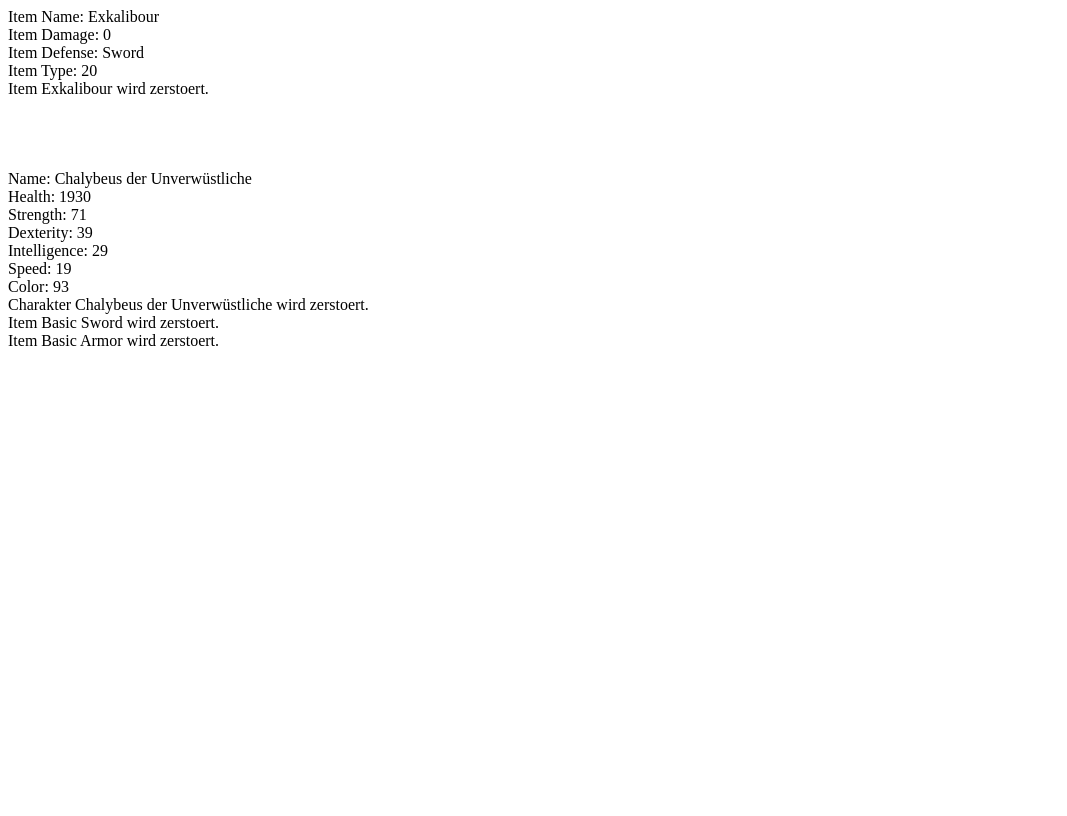
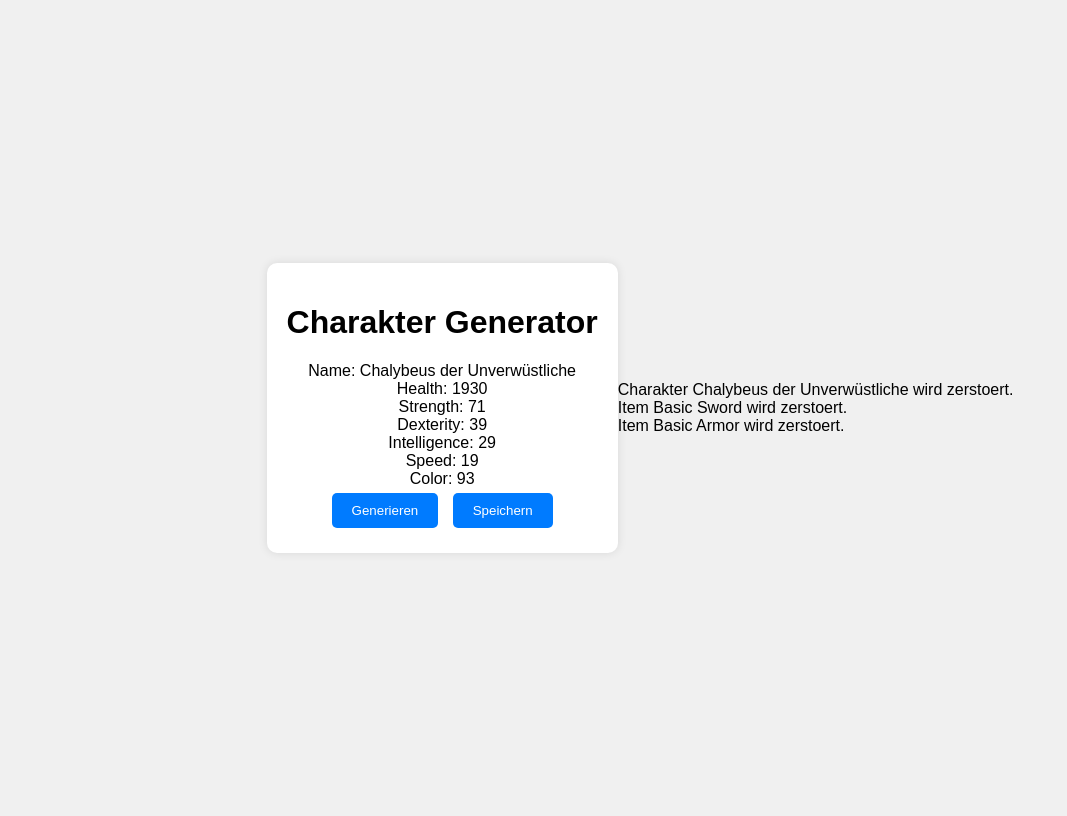
Before and after one commit to ByJuix/spiel, a PHP site: page / in a window 1280 px wide. Shown: the whole page, without its empty margins (0-1067 px from the left). Before the commit the page ends 346 px from the top, so only its background shows below. Run offline with PHP 8.4, Linux system fonts and the light colour scheme.

Commit message:
datei splitten

```diff
--- /dev/null
+++ b/core/classes.php
@@ -0,0 +1,161 @@
+<?php
+namespace FantasyRacism\Core;
+
+class Charakter {
+    // Attribute
+    private $name;
+    private $health;
+    private $strength;
+    private $dexterity;
+    private $intelligence;
+    private $color;
+    private $speed;
+    private $possibleNames = ["Cyanis der Schimmernde", "Kuphero der Glühende", "Rubinia Flammenklinge", "Azubios der Garagenfeger", "Ambera Goldhand", "Vermilios Stahlseele", "Bronzora die Mächtige", "Zinnox der Verschlagene", "Smargant der Weise", "Alabastea der Erhabene", "Saphiriel Sturmbrecher", "Ochros Kupferflamme", "Chalybeus der Unverwüstliche", "Verdantus Blattläufer", "Aurenix der Glanzvolle", "Carminelle Schattenruferin", "Cobalta Nachtseele", "Malach der Grüne Hüter", "Zirkon Flammensucher", "Titanora die Ewige", "Feldmannius der Göttliche"];
+    private $EquippedWeapon;
+    private $EquippedArmor;
+
+    // Konstruktor
+    public function __construct($name, $health, $strength, $dexterity, $intelligence, $speed) {
+        $this->name = $name ?? $this->possibleNames[array_rand($this->possibleNames)];
+        $this->name == "Feldmannius der Göttliche" ? $this->color = rand(100, 500) : $this->color = rand(1, 100);
+
+        $this->health = $health * ((100 + $this->color) * 0.01);
+        $this->strength = round($strength * ((100 + $this->color) * 0.01), 0);
+        $this->dexterity = round($dexterity * ((100 + $this->color) * 0.01), 0);
+        $this->intelligence = round($intelligence * ((100 + $this->color) * 0.01), 0);
+        $this->speed = round($speed * ((100+ $this->color)/100), 0);
+        $this->EquippedArmor = new item("Basic Armor", "Armor", 0, 10, );
+        $this->EquippedWeapon = new item("Basic Sword", "Sword", 10, 0);
+    }
+
+    // Destruktor
+    public function __destruct() {
+        echo "Charakter {$this->name} wird zerstoert.<br>";
+    }
+
+    // Getter-Methoden
+    public function getName() {
+        return $this->name;
+    }
+
+    public function getHealth() {
+        return $this->health;
+    }
+
+    public function getStrength() {
+        return $this->strength;
+    }
+
+    public function getDexterity() {
+        return $this->dexterity;
+    }
+    public function getIntelligence() {
+        return $this->intelligence;
+    }
+    public function getColor() {
+        return $this->color;
+    }
+    public function getSpeed() {
+        return $this->speed;
+    }
+    public function getEquippedWeapon() {
+        return $this->EquippedWeapon;
+    }
+    public function getEquippedArmor() {
+        return $this->EquippedArmor;
+    }
+    // Setter-Methoden
+    public function setName($name) {
+        $this->name = $name;
+    }
+    public function setHealth($health) {
+        $this->health = $health;
+    }
+    public function setStrength($strength) {
+        $this->strength = $strength;
+    }
+    public function setDexterity($dexterity) {
+        $this->dexterity = $dexterity;
+    }
+    public function setIntelligence($intelligence) {
+        $this->intelligence = $intelligence;
+    }
+
+    public function setColor($color) {
+        $this->color = $color;
+    }
+
+    public function setSpeed($speed) {
+        $this->speed = $speed;
+    }
+
+    public function setEquippedArmor($item){
+        $this->EquippedArmor =  $item;
+    }
+    public function setEquippedWeapon($item){
+        $this->EquippedWeapon =  $item;
+    }
+
+    private function Attack ($Enemy){
+        $Enemy->Defend($this->dexterity, $this->getStrength());
+    }
+
+    private function Defend($EnemyDex, $Damage) {
+        $DamageTaken = $EnemyDex / $this->dexterity * $Damage;
+        $this->setHealth($this->getHealth() - $DamageTaken);
+    }
+
+    private function Fight ($Enemy) {
+
+    }
+}
+
+class Item {
+
+    private $item_name;
+    private $item_damage;
+    private$item_defense;
+    private $item_type;
+
+
+    // Getter-Methoden
+    public function getItem_name() {
+        return $this->item_name;
+    }
+    public function getItem_damage() {
+        return $this->item_damage;
+    }
+    public function getItem_defense() {
+        return $this->item_defense;
+    }
+    public function getItem_type() {
+        return $this->item_type;
+    }
+    // Setter-Methoden
+
+    public function setItem_name($item_name) {
+        $this->item_name = $item_name;
+    }
+    public function setItem_damage($item_damage) {
+        $this->item_damage = $item_damage;
+    }
+    public function setItem_defense($item_defense) {
+        $this->item_defense = $item_defense;
+    }
+    public function setItem_type($item_type) {
+        $this->item_type = $item_type;
+    }
+
+    // Konstruktor
+    public function __construct($item_name, $item_type, $item_damage,  $item_defense) {
+        $this->item_name = $item_name;
+        $this->item_damage = $item_damage;
+        $this->item_defense = $item_defense;
+        $this->item_type = $item_type;
+    }
+
+    // Destruktor
+    public function __destruct() {
+        echo "Item {$this->item_name} wird zerstoert.<br>";
+    }
+}
--- a/index.php
+++ b/index.php
@@ -1,179 +1,55 @@
 <?php
-class Charakter {
-    // Attribute
-    private $name;
-    private $health;
-    private $strength;
-    private $dexterity;
-    private $intelligence;
-    private $color;
-    private $speed;
-    private $possibleNames = ["Cyanis der Schimmernde", "Kuphero der Glühende", "Rubinia Flammenklinge", "Azubios der Garagenfeger", "Ambera Goldhand", "Vermilios Stahlseele", "Bronzora die Mächtige", "Zinnox der Verschlagene", "Smargant der Weise", "Alabastea der Erhabene", "Saphiriel Sturmbrecher", "Ochros Kupferflamme", "Chalybeus der Unverwüstliche", "Verdantus Blattläufer", "Aurenix der Glanzvolle", "Carminelle Schattenruferin", "Cobalta Nachtseele", "Malach der Grüne Hüter", "Zirkon Flammensucher", "Titanora die Ewige", "Feldmannius der Göttliche"];
-    private $EquippedWeapon;
-    private $EquippedArmor;
-
-    // Konstruktor
-    public function __construct($name, $health, $strength, $dexterity, $intelligence, $speed) {
-        $this->name = $name ?? $this->possibleNames[array_rand($this->possibleNames)];
-        $this->name == "Feldmannius der Göttliche" ? $this->color = rand(100, 500) : $this->color = rand(1, 100);
-
-        $this->health = $health * ((100 + $this->color) * 0.01);
-        $this->strength = round($strength * ((100 + $this->color) * 0.01), 0);
-        $this->dexterity = round($dexterity * ((100 + $this->color) * 0.01), 0);
-        $this->intelligence = round($intelligence * ((100 + $this->color) * 0.01), 0);
-        $this->speed = round($speed * ((100+ $this->color)/100), 0);
-        $this->EquippedArmor = new item("Basic Armor", "Armor", 0, 10, );
-        $this->EquippedWeapon = new item("Basic Sword", "Sword", 10, 0);
-    }
-
-    // Destruktor
-    public function __destruct() {
-        echo "Charakter {$this->name} wird zerstoert.<br>";
-    }
-
-    // Getter-Methoden
-    public function getName() {
-        return $this->name;
-    }
-
-    public function getHealth() {
-        return $this->health;
-    }
-
-    public function getStrength() {
-        return $this->strength;
-    }
-
-    public function getDexterity() {
-        return $this->dexterity;
-    }
-    public function getIntelligence() {
-        return $this->intelligence;
-    }
-    public function getColor() {
-        return $this->color;
-    }
-    public function getSpeed() {
-        return $this->speed;
-    }
-    public function getEquippedWeapon() {
-        return $this->EquippedWeapon;
-    }
-    public function getEquippedArmor() {
-        return $this->EquippedArmor;
-    }
-    // Setter-Methoden
-    public function setName($name) {
-        $this->name = $name;
-    }
-    public function setHealth($health) {
-        $this->health = $health;
-    }
-    public function setStrength($strength) {
-        $this->strength = $strength;
-    }
-    public function setDexterity($dexterity) {
-        $this->dexterity = $dexterity;
-    }
-    public function setIntelligence($intelligence) {
-        $this->intelligence = $intelligence;
-    }
-
-    public function setColor($color) {
-        $this->color = $color;
-    }
-
-    public function setSpeed($speed) {
-        $this->speed = $speed;
-    }
-
-    public function setEquippedArmor($item){
-        $this->EquippedArmor =  $item;
-    }
-    public function setEquippedWeapon($item){
-        $this->EquippedWeapon =  $item;
-    }
-
-    private function Attack ($Enemy){
-        $Enemy->Defend($this->dexterity, $this->getStrength());
-    }
-
-    private function Defend($EnemyDex, $Damage) {
-        $DamageTaken = $EnemyDex / $this->dexterity * $Damage;
-        $this->setHealth($this->getHealth() - $DamageTaken);
-    }
-
-    private function Fight ($Enemy) {
-
-    }
-}
-
-class Item {
-
-    private $item_name;
-    private $item_damage;
-    private$item_defense;
-    private $item_type;
+namespace FantasyRacism;
+include_once "core/classes.php";
 
 
-    // Getter-Methoden
-    public function getItem_name() {
-        return $this->item_name;
+?>
+
+<!DOCTYPE html>
+<html lang="de">
+<head>
+    <meta charset="UTF-8">
+    <meta name="viewport" content="width=device-width, initial-scale=1.0">
+    <title>Charakter Generator</title>
+    <style>
+        body {
+            font-family: Arial, sans-serif;
+            display: flex;
+            justify-content: center;
+            align-items: center;
+            height: 100vh;
+            background-color: #f0f0f0;
         }
-    public function getItem_damage() {
-        return $this->item_damage;
+        .container {
+            text-align: center;
+            background: white;
+            padding: 20px;
+            border-radius: 10px;
+            box-shadow: 0 0 10px rgba(0, 0, 0, 0.1);
         }
-    public function getItem_defense() {
-        return $this->item_defense;
+        .character {
+            margin: 20px 0;
         }
-    public function getItem_type() {
-        return $this->item_type;
+        button {
+            padding: 10px 20px;
+            margin: 5px;
+            border: none;
+            background-color: #007BFF;
+            color: white;
+            border-radius: 5px;
+            cursor: pointer;
         }
-    // Setter-Methoden
-
-    public function setItem_name($item_name) {
-        $this->item_name = $item_name;
+        button:hover {
+            background-color: #0056b3;
         }
-    public function setItem_damage($item_damage) {
-        $this->item_damage = $item_damage;
-    }
-    public function setItem_defense($item_defense) {
-        $this->item_defense = $item_defense;
-    }
-    public function setItem_type($item_type) {
-        $this->item_type = $item_type;
-    }
-
-    // Konstruktor
-    public function __construct($item_name, $item_type, $item_damage,  $item_defense) {
-        $this->item_name = $item_name;
-        $this->item_damage = $item_damage;
-        $this->item_defense = $item_defense;
-        $this->item_type = $item_type;
-    }
-
-    // Destruktor
-    public function __destruct() {
-        echo "Item {$this->item_name} wird zerstoert.<br>";
-    }
-}
-
-
-
-
-// Beispiel zur Nutzung der Klasse
-$item_sword = new Item("Exkalibour", 20, 0,"Sword");
-echo "Item Name: " . $item_sword->getItem_name() . "<br>";
-echo "Item Damage: " . $item_sword->getItem_damage() . "<br>";
-echo "Item Defense: " . $item_sword->getItem_defense() . "<br>";
-echo "Item Type: " . $item_sword->getItem_type() . "<br>";
-
-// Zerstörung des Objekts
-unset($item_sword);
-
-echo "<br><br><br><br>";
-
-$charakter = new Charakter(null, 1000, 37, 20, 15, 10);
+    </style>
+</head>
+<body>
+    <div class="container">
+        <h1>Charakter Generator</h1>
+        <div>
+            <?php
+                $charakter = new Core\Charakter(null, 1000, 37, 20, 15, 10);
                 echo "Name: " . $charakter->getName() . "<br>";
                 echo "Health: " . $charakter->getHealth() . "<br>";
                 echo "Strength: " . $charakter->getStrength() . "<br>";
@@ -181,7 +57,14 @@ echo "Dexterity: " . $charakter->getDexterity() . "<br>";
                 echo "Intelligence: " . $charakter->getIntelligence() . "<br>";
                 echo "Speed: " . $charakter->getSpeed() . "<br>";
                 echo "Color: " . $charakter->getColor() . "<br>";
+            ?>
+        </div>
+        <button>Generieren</button>
+        <button>Speichern</button>
+    </div>
+</body>
+</html>
 
+<?php
 // Zerstoerung des Objekts
 unset($charakter);
-?>
```
Also changed, not shown: core/alert.php (added), core/session.php (added), play.php (added). Lines whose indentation alone changed are shown as unchanged.
